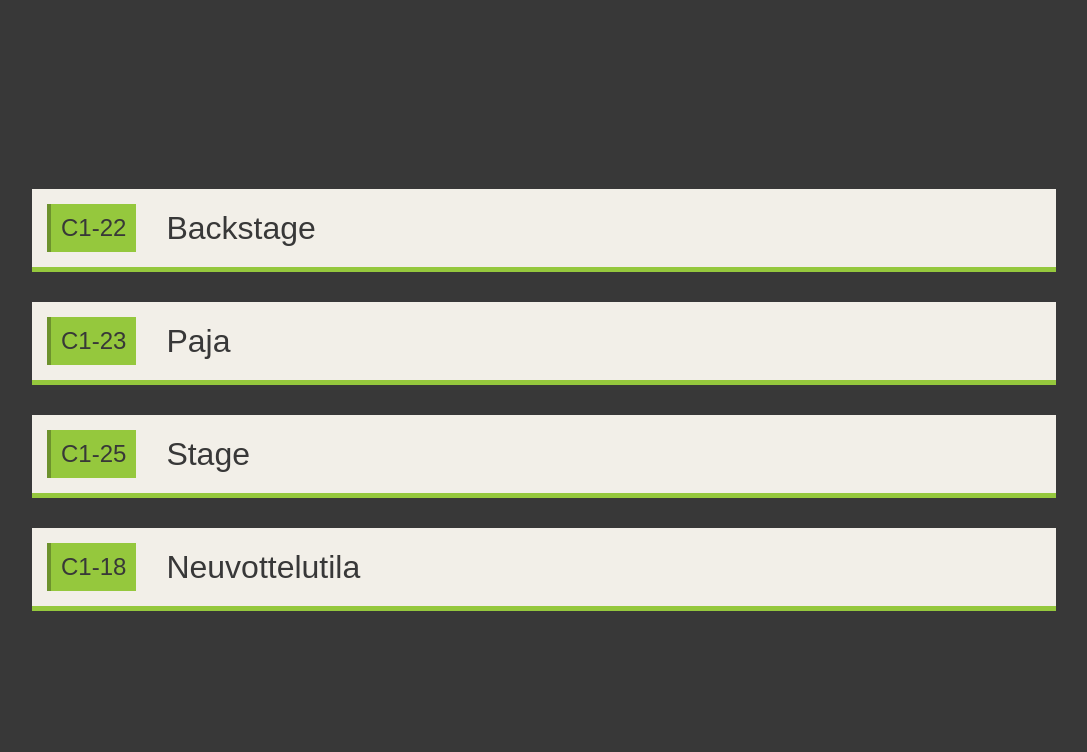
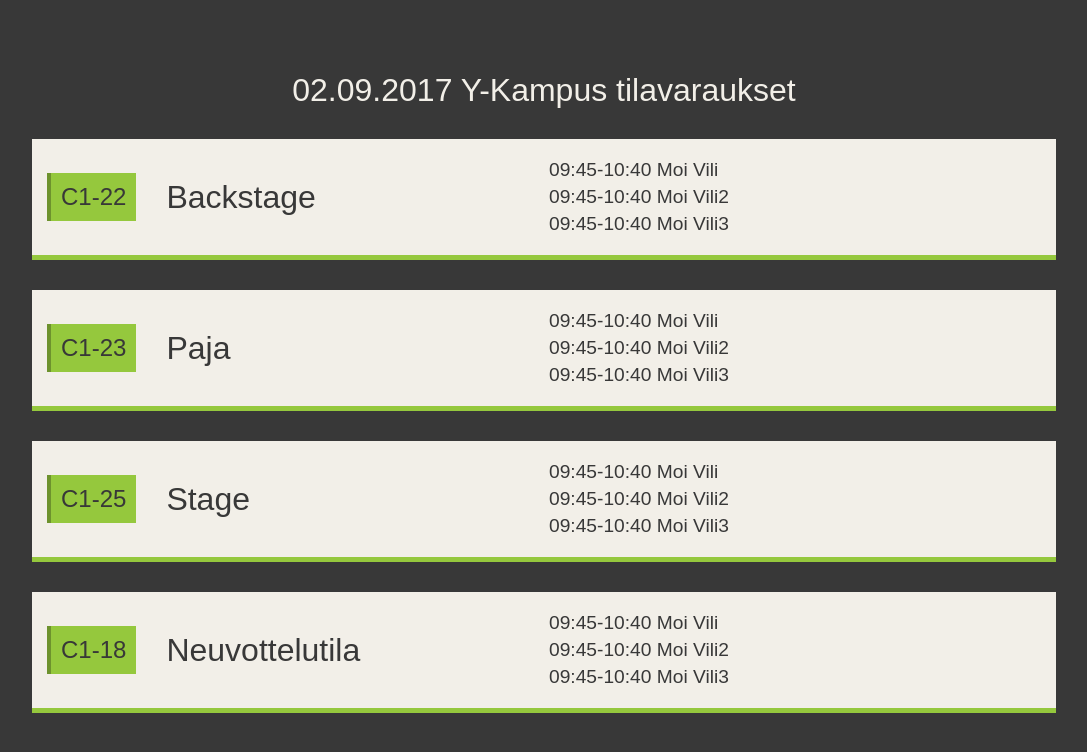
Before and after one commit to vilikin/y-kampus-reservations-react, a React app: page / in a window 1280 px wide. Shown: the whole page, without its empty margins (96-1183 px from the left). Built offline with nearby package versions, Linux system fonts and the light colour scheme; no server answers.

Commit message:
Show reservations nicely.

```diff
--- a/src/components/App/App.css
+++ /dev/null
@@ -1,3 +0,0 @@
-.app {
-    height: 100%;
-}
--- a/src/components/App/App.js
+++ /dev/null
@@ -1,11 +0,0 @@
-import React from 'react';
-import './App.css';
-import List from "../List/List";
-
-export const App = () => (
-  <div className="app">
-    <List/>
-  </div>
-);
-
-export default App;
--- a/src/components/List/List.css
+++ b/src/components/List/List.css
@@ -5,3 +5,12 @@
     height: 100%;
     margin: 0 10%;
 }
+
+.y-kampus {
+    color: #f2efe8;
+    font-size: 2em;
+    margin-bottom: 15px;
+    display: flex;
+    flex-direction: row;
+    justify-content: center;
+}
--- a/src/components/List/List.js
+++ b/src/components/List/List.js
@@ -3,6 +3,7 @@ import './List.css';
 import {fetchReservations} from "../../services/api";
 import {mapReservationsToRooms} from "../../services/utils";
 import Room from "../Room/Room";
+import moment from 'moment';
 
 export class List extends React.Component {
     constructor(props) {
@@ -22,7 +23,10 @@ export class List extends React.Component {
     }
 
     render() {
+        const today = moment();
+
         return <div className="list">
+            <div className="y-kampus">{today.format("DD.MM.YYYY")} Y-Kampus tilavaraukset</div>
             {
                 this.state.rooms.map(room => (
                     <Room key={room.code}
--- a/src/components/Room/Room.css
+++ b/src/components/Room/Room.css
@@ -6,4 +6,16 @@
     padding: 15px;
     border-bottom: 5px solid #95c83d;
     margin: 15px 0;
+    display: flex;
+    flex-direction: row;
+    justify-content: space-between;
 }
+
+.reservations {
+    flex: 2;
+    font-size: 1.2em;
+}
+
+.reservation {
+    margin: 5px;
+}
--- a/src/components/Room/Room.js
+++ b/src/components/Room/Room.js
@@ -1,10 +1,23 @@
 import React from 'react';
 import './Room.css';
 import RoomIdentifier from "../RoomIdentifier/RoomIdentifier";
+import moment from 'moment';
 
 export const Room = ({code, name, reservations}) => (
     <div className="room">
         <RoomIdentifier code={code} name={name}/>
+
+        <div className="reservations">
+            {
+                reservations.map(reservation => {
+                    const startTime = moment(reservation.startDate).format("hh:mm");
+                    const endTime = moment(reservation.endDate).format("hh:mm");
+
+                    return <div className="reservation"
+                        key={reservation.id}>{startTime}-{endTime}&nbsp;{reservation.subject}</div>
+                })
+            }
+        </div>
     </div>
 );
 
--- a/src/components/RoomIdentifier/RoomIdentifier.css
+++ b/src/components/RoomIdentifier/RoomIdentifier.css
@@ -1,4 +1,5 @@
 .room-identifier {
+    flex: 2;
     display: flex;
     flex-direction: row;
     align-items: center;
--- a/src/index.js
+++ b/src/index.js
@@ -1,8 +1,8 @@
 import React from 'react';
 import ReactDOM from 'react-dom';
 import './index.css';
-import App from './components/App/App';
+import List from './components/List/List';
 import registerServiceWorker from './registerServiceWorker';
 
-ReactDOM.render(<App />, document.getElementById('root'));
+ReactDOM.render(<List />, document.getElementById('root'));
 registerServiceWorker();
--- a/src/services/api.js
+++ b/src/services/api.js
@@ -4,13 +4,12 @@ import config from '../config';
 export const fetchReservations = async () => {
     const start = moment("2017-09-04T08:00");
     const end = moment(start).add(20, "hours");
-
     const rooms = config.rooms.map(room => room.code).join(",");
 
     try {
         const response = await fetch(`${config.apiUrl}?start=${start.toISOString()}&end=${end.toISOString()}&rooms=${rooms}`);
+        const result = await response.json();
 
-        const result = await response.json();
         return result.reservations;
     } catch (error) {
         console.error("Could not fetch reservations, returning empty array instead. Error: ", error);
--- a/src/services/utils.js
+++ b/src/services/utils.js
@@ -8,6 +8,26 @@ export const mapReservationsToRooms = (reservations) => {
             return reservation.resources.some(resource => resource.code === room.code)
         });
 
+        room.reservations.push({
+            id: 1,
+            subject: "Moi Vili",
+            startDate: "2017-09-02T09:45:00",
+            endDate: "2017-09-02T10:40:00",
+        });
+
+        room.reservations.push({
+            id: 2,
+            subject: "Moi Vili2",
+            startDate: "2017-09-02T09:45:00",
+            endDate: "2017-09-02T10:40:00",
+        });
+
+        room.reservations.push({
+            id: 3,
+            subject: "Moi Vili3",
+            startDate: "2017-09-02T09:45:00",
+            endDate: "2017-09-02T10:40:00",
+        });
         return room;
     });
 };
```
